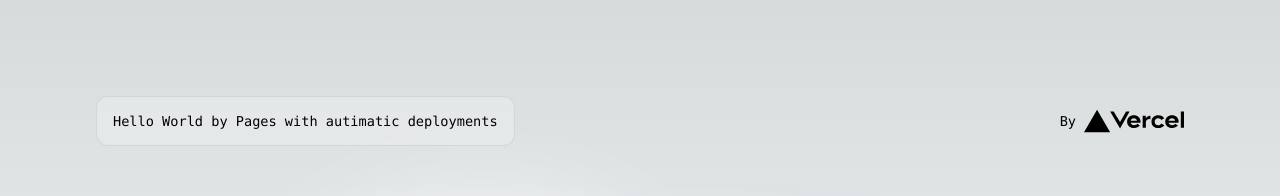
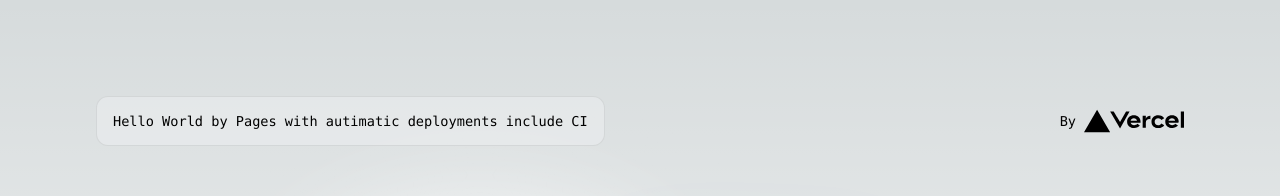
Before and after one commit to trungphammycolor/cloudflare, a Next.js app in the folder worker-nextjs/: page / in a window 1280 px wide. Shown: the top 196 px of the page. Built offline with nearby package versions, Linux system fonts and the light colour scheme.

Commit message:
:sparkles: add CI text

```diff
--- a/worker-nextjs/src/app/page.tsx
+++ b/worker-nextjs/src/app/page.tsx
@@ -5,7 +5,7 @@ export default function Home() {
 	return (
 		<main className={styles.main}>
 			<div className={styles.description}>
-				<p>Hello World by Pages with autimatic deployments</p>
+				<p>Hello World by Pages with autimatic deployments include CI</p>
 				<div>
 					<a
 						href="https://vercel.com?utm_source=create-next-app&utm_medium=appdir-template&utm_campaign=create-next-app"
```
